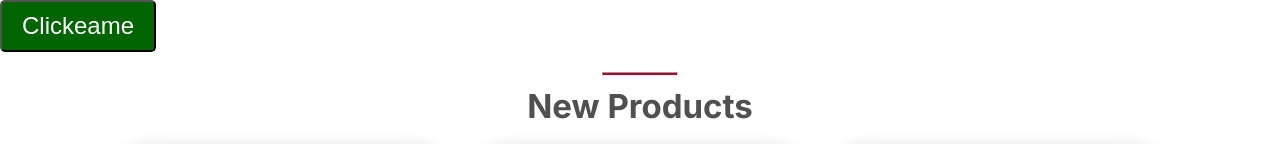
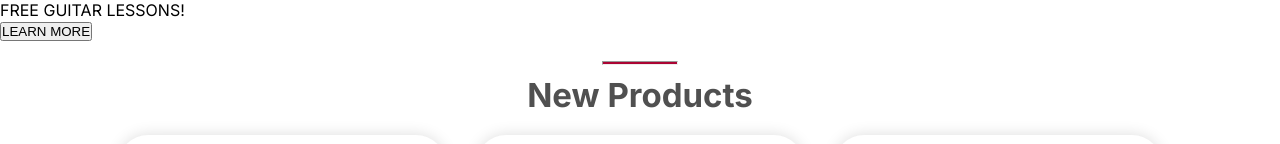
Before and after one commit to alfonsolopetegui/ecommerce_centralmusic, a Next.js app: page / in a window 1280 px wide. Shown: the top 144 px of the page. Built offline with nearby package versions, Linux system fonts and the light colour scheme.

Commit message:
modificando

```diff
--- a/src/app/components/atoms/atoms/atoms/ButtonSmall.js
+++ /dev/null
@@ -1,12 +0,0 @@
-const ButtonSmall = () => {
-  return(
-    <button style={{
-      color: "white",
-      backgroundColor: "darkgreen",
-      padding: "10px 20px",
-      borderRadius: "5px",
-      fontSize: "1.5rem",
-      cursor: "pointer"
-    }}>Clickeame</button>);
-};
-export default ButtonSmall;
--- /dev/null
+++ b/src/app/components/atoms/atoms/atoms/LessonCallOut.js
@@ -0,0 +1,20 @@
+import styles from "../../../../../styles/lesson.module.css";
+
+const LessonCallOut = () => {
+  return(
+    <div className="lesson-call-container">
+      <div>FREE GUITAR LESSONS!</div>
+      <div></div>
+      <button>LEARN MORE</button>
+    </div>
+)};
+export default LessonCallOut;
+
+//    <button style={{
+//  color: "white",
+// backgroundColor: "darkgreen",
+//  padding: "10px 20px",
+//  borderRadius: "5px",
+//  fontSize: "1.5rem",
+//  cursor: "pointer"
+//}}>Clickeame</button>);
--- a/src/app/page.js
+++ b/src/app/page.js
@@ -1,15 +1,13 @@
 import styles from "../styles/page.module.css";
 import Head from "next/head";
 import CardList from "./components/molecules/CardList";
-import ButtonSmall from "./components/atoms/atoms/atoms/ButtonSmall";
+import LessonCallOut from "./components/atoms/atoms/atoms/LessonCallOut";
 import ArticlesGallery from "./components/molecules/ArticlesGallery";
 
 export default function Home() {
   return (
     <>
-      <div>
-        <ButtonSmall />
-      </div>
+      <LessonCallOut />
       <CardList />
       <ArticlesGallery />
     </>
--- /dev/null
+++ b/src/styles/lesson.module.css
@@ -0,0 +1,19 @@
+/******* LESSON CALL OUT STRUCTURE ******************/
+.lesson-call-container{
+  display: flex;
+  width: 1264px;
+  height: 280px;
+  padding: 32px;
+  flex-direction: column;
+  justify-content: center;
+  align-items: center;
+  gap: 16px;
+  flex-shrink: 0;
+
+  border-radius: 10px;
+  background: url(), lightgray 50% / cover no-repeat, #AB0433;
+  background-blend-mode: darken, normal;
+
+/* Shaddow 1 */
+  box-shadow: 0px 12px 32px 0px rgba(0, 0, 0, 0.05), 0px 2px 4px 0px rgba(28, 5, 77, 0.10);
+}
```
